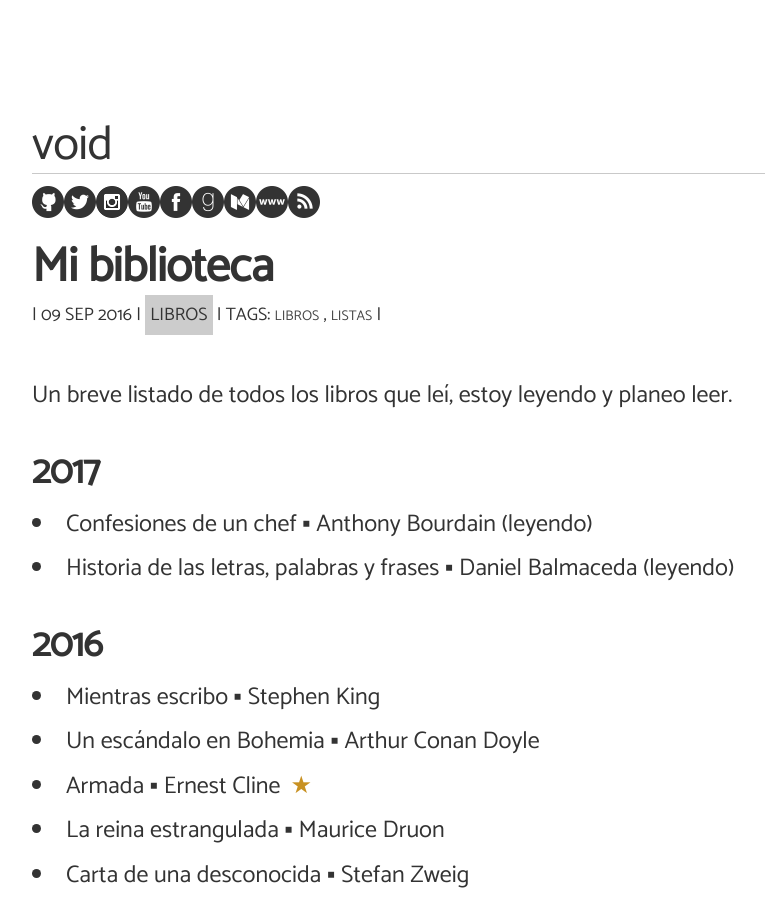
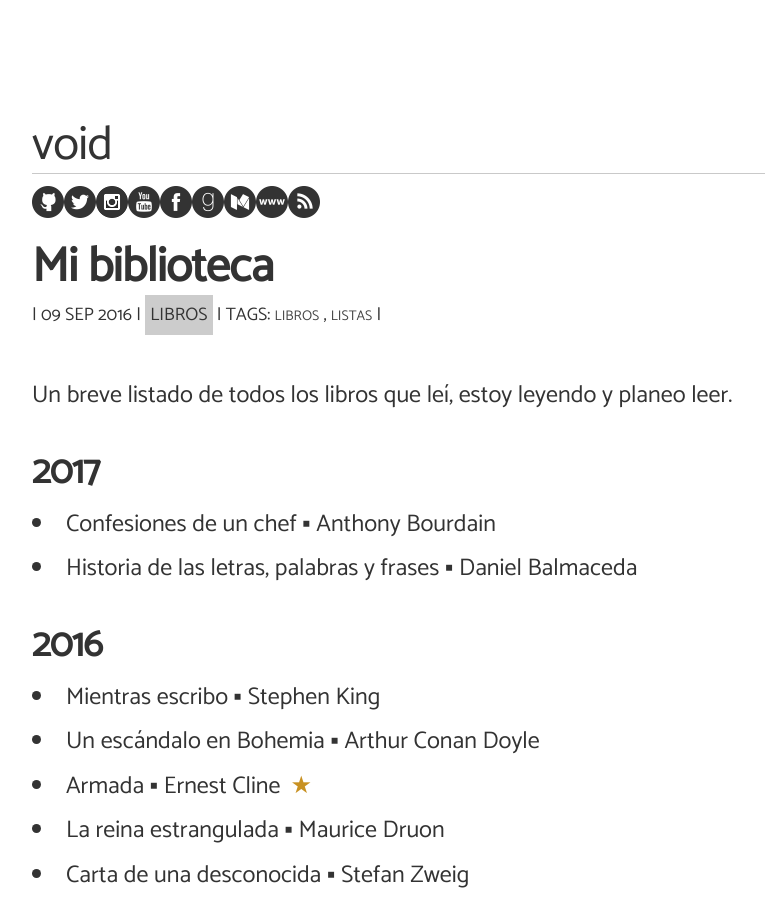
Before and after one commit to angelsimon/angelsimon.github.io, a Jekyll site: the page built from _posts/2016-09-09-libros-que-termine.md, in a window 1280 px wide and 900 px high. Shown: the whole window, without its empty margins (32-797 px from the left). Built offline with Jekyll 4.4.1, drawn with Linux system fonts in a browser that asks for light colours; nearby versions of some CDN libraries; comment, search, counter and statistics services are not loaded.

Commit message:
Update 2016-09-09-libros-que-termine.md

```diff
--- a/_posts/2016-09-09-libros-que-termine.md
+++ b/_posts/2016-09-09-libros-que-termine.md
@@ -11,8 +11,8 @@ Un breve listado de todos los libros que leí, estoy leyendo y planeo leer.
 
 <h2>2017</h2>
 <ul>
-<li>Confesiones de un chef &#9642; Anthony Bourdain (leyendo)</li>
-<li>Historia de las letras, palabras y frases &#9642; Daniel Balmaceda (leyendo)</li>
+<li>Confesiones de un chef &#9642; Anthony Bourdain</li>
+<li>Historia de las letras, palabras y frases &#9642; Daniel Balmaceda</li>
 </ul>
 <h2>2016</h2>
 <ul>
```
